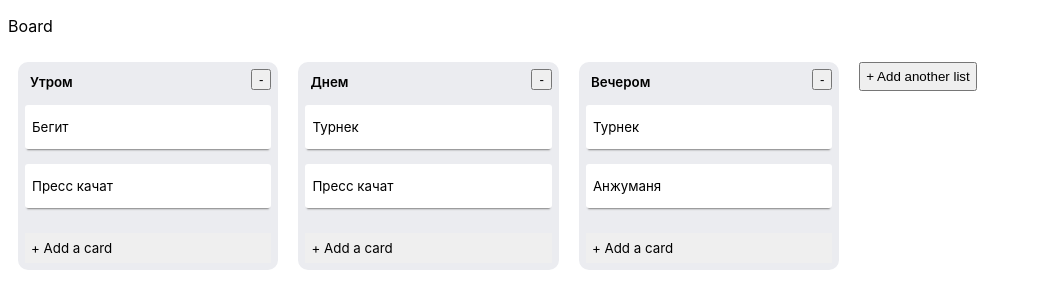
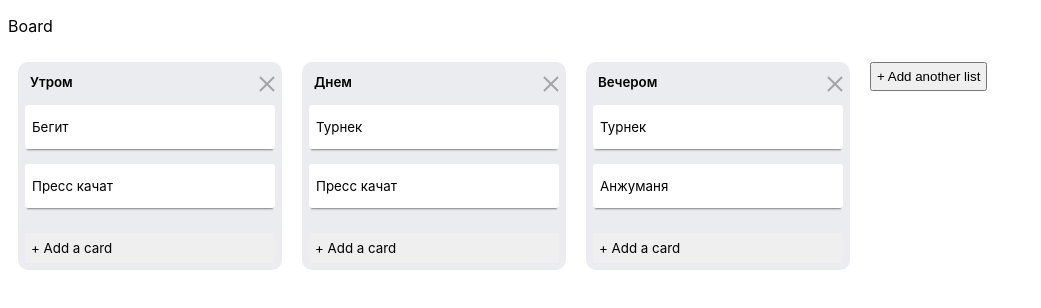
Before and after one commit to ayratkin/task-manager, a React (Create React App) app: page / in a window 1280 px wide. Shown: the top 308 px of the page, without its empty margins (0-1041 px from the left). Built offline with nearby package versions, Linux system fonts and the light colour scheme.

Commit message:
edited card style, added delete card btn

```diff
--- a/src/components/Card/Card.jsx
+++ b/src/components/Card/Card.jsx
@@ -89,7 +89,7 @@ const Card = (props) => {
             placeholder={'Enter list title...'}
             onChange={changeText}
           />
-          <button onClick={deleteMyCard}>-</button>
+          <a href="#" onClick={deleteMyCard} className={styles.close}></a>
         </div>
         <div className={styles.tasks}>{tasks}</div>
         <button
--- a/src/components/Card/Card.module.scss
+++ b/src/components/Card/Card.module.scss
@@ -1,6 +1,7 @@
 .card {
   font-family: -apple-system,BlinkMacSystemFont,Segoe UI,Roboto,Noto Sans,Ubuntu,Droid Sans,Helvetica Neue,sans-serif;
   display: flex;
+  width: 250px;
   flex-direction: column;
   background-color: #ebecf0;
   padding: 7px;
@@ -22,6 +23,7 @@
 
 .cardHeader {
   align-items: flex-start;
+  justify-content: space-between;
   display: flex;
 }
 
@@ -45,6 +47,7 @@
     background-color: gray;
     color: white;
     border-radius: 3px;
+    transition: 0.3s all ease;
   }
 }
 
@@ -53,3 +56,30 @@
   display: flex;
   flex-direction: column;
 }
+
+.close {
+  width: 20px;
+  height: 20px;
+  opacity: 0.3;
+  padding: 5px;
+  position: relative;
+  transition: 0.3s all ease;
+}
+.close:hover {
+  transition: 0.3s all ease;
+  opacity: 1;
+}
+.close:before, .close:after {
+  margin-left: 10px;
+  position: absolute;
+  content: ' ';
+  height: 20px;
+  width: 2px;
+  background-color: #000000;
+}
+.close:before {
+  transform: rotate(45deg);
+}
+.close:after {
+  transform: rotate(-45deg);
+}
```
